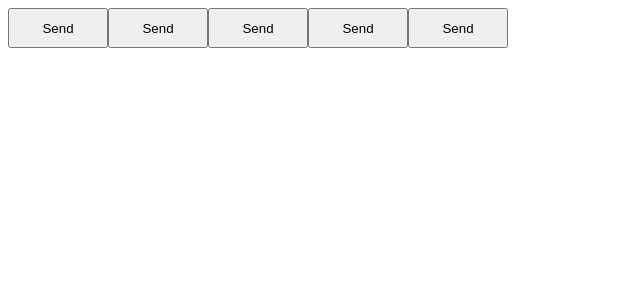
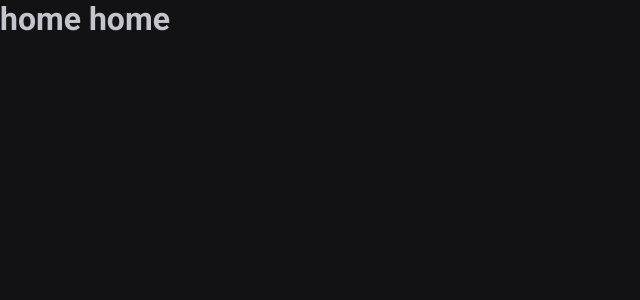
Before and after one commit to sergiobtos/02-ignite-timer, a React (Vite) app: page / in a window 1280 px wide. Shown: the top 300 px of the page, without its empty margins (0-640 px from the left). Built offline with nearby package versions, Linux system fonts and the light colour scheme.

Commit message:
Adding Router

```diff
--- a/index.html
+++ b/index.html
@@ -1,12 +1,19 @@
 <!DOCTYPE html>
 <html lang="en">
+
 <head>
   <meta charset="UTF-8" />
+  <link rel="preconnect" href="https://fonts.googleapis.com">
+  <link rel="preconnect" href="https://fonts.gstatic.com" crossorigin>
   <meta name="viewport" content="width=device-width, initial-scale=1.0" />
+  <link href="https://fonts.googleapis.com/css2?family=Roboto+Mono:wght@700&family=Roboto:wght@400;700&display=swap"
+    rel="stylesheet" />
   <title>Ignite Timer</title>
 </head>
+
 <body>
   <div id="root"></div>
   <script type="module" src="/src/main.tsx"></script>
 </body>
+
 </html>
--- a/package.json
+++ b/package.json
@@ -6,18 +6,22 @@
   "scripts": {
     "dev": "vite",
     "build": "tsc && vite build",
-    "preview": "vite preview"
+    "preview": "vite preview",
+    "lint": "eslint src --ext .ts,.tsx"
   },
   "dependencies": {
     "react": "^18.2.0",
     "react-dom": "^18.2.0",
+    "react-router-dom": "^6.9.0",
     "styled-components": "^5.3.8"
   },
   "devDependencies": {
+    "@rocketseat/eslint-config": "^1.2.0",
     "@types/react": "^18.0.27",
     "@types/react-dom": "^18.0.10",
     "@types/styled-components": "^5.1.26",
     "@vitejs/plugin-react": "^3.1.0",
+    "eslint": "^8.36.0",
     "typescript": "^4.9.3",
     "vite": "^4.1.0"
   }
--- a/src/App.tsx
+++ b/src/App.tsx
@@ -1,15 +1,17 @@
-import { Button } from "./components/Button";
-import { ThemeProvider } from 'styled-components';
-import { defaultTheme } from "./styles/themes/default";
+import { BrowserRouter } from 'react-router-dom'
+import { ThemeProvider } from 'styled-components'
+import { Router } from './Router'
+
+import { GlobalStyle } from './styles/global'
+import { defaultTheme } from './styles/themes/default'
 
 export function App() {
   return (
     <ThemeProvider theme={defaultTheme}>
-      <Button variant="primary" />
-      <Button variant="secondary" />
-      <Button variant="success" />
-      <Button variant="danger" />
-      <Button />
+      <BrowserRouter>
+        <Router />
+      </BrowserRouter>
+      <GlobalStyle />
     </ThemeProvider>
   )
 }
--- /dev/null
+++ b/src/Router.tsx
@@ -0,0 +1,13 @@
+/* eslint-disable react/jsx-no-undef */
+import { Route, Routes } from 'react-router-dom'
+import { Home } from './pages/Home'
+import { History } from './pages/History'
+
+export function Router() {
+  return (
+    <Routes>
+      <Route path="/" element={<Home />} />
+      <Route path="/history" element={<History />} />
+    </Routes>
+  )
+}
--- a/src/components/Button.styles.ts
+++ /dev/null
@@ -1,24 +0,0 @@
-import styled, { css } from 'styled-components'
-
-export type ButtonVariant = 'primary' | 'secondary' | 'danger' | 'success';
-
-interface ButtonContainerProps {
-  variant: ButtonVariant;
-}
-
-const buttonVariants = {
-  primary: 'purple',
-  secondary: 'orange',
-  danger: 'red',
-  success: 'green'
-};
-
-export const ButtonContainer = styled.button<ButtonContainerProps>`
-  width: 100px;
-  height: 40px;
-`
-
-
-/* ${props => {
-    return css`background-color: ${buttonVariants[props.variant]}`
-  }} */
--- a/src/components/Button.tsx
+++ /dev/null
@@ -1,9 +0,0 @@
-import { ButtonContainer, ButtonVariant } from './Button.styles'
-
-interface ButtonProps {
-  variant?: ButtonVariant;
-}
-
-export function Button({variant = 'primary'}: ButtonProps) {
-  return <ButtonContainer variant={variant}>Send</ButtonContainer>
-}
--- /dev/null
+++ b/src/pages/History.tsx
@@ -0,0 +1,3 @@
+export function History() {
+  return <h1>History</h1>
+}
--- /dev/null
+++ b/src/pages/Home.tsx
@@ -0,0 +1,3 @@
+export function Home() {
+  return <h1>home home</h1>
+}
--- /dev/null
+++ b/src/styles/global.ts
@@ -0,0 +1,25 @@
+import { createGlobalStyle } from 'styled-components'
+
+export const GlobalStyle = createGlobalStyle`
+  * {
+    margin: 0;
+    padding: 0;
+    box-sizing: border-box;
+  }
+
+  :focus {
+    outline: 0;
+    box-shadow: 0 0 0 2px ${(props) => props.theme['green-500']}
+  }
+
+  body {
+    background: ${(props) => props.theme['gray-900']};
+    color:${(props) => props.theme['gray-300']};
+  }
+
+  body, input, textarea, button {
+    font-family: 'Roboto', sans-serif;
+    font-weight: 400;
+    font-size: 1rem;
+  }
+`
--- a/src/styles/themes/default.ts
+++ b/src/styles/themes/default.ts
@@ -1,4 +1,21 @@
 export const defaultTheme = {
-  primary: 'purple',
-  secondary: 'orange',
+  white: '#fff',
+
+  'gray-100': '#E1E1E6',
+  'gray-300': '#C4C4CC',
+  'gray-400': '#8D8D99',
+  'gray-500': '#7C7C8A',
+  'gray-600': '#323238',
+  'gray-700': '#29292E',
+  'gray-800': '#202024',
+  'gray-900': '#121214',
+
+  'green-300': '#00B37E',
+  'green-500': '#00875F',
+  'green-700': '#015F43',
+
+  'red-500': '#AB222E',
+  'red-700': '#7A1921',
+
+  'yellow-500': '#FBA94C',
 }
```
Also changed, not shown: src/@types/styles.d.ts (added, +8 -0 lines), .eslintrc.json (added), 1 other file (tests, documents, lock files or other folders). Lines whose indentation alone changed are shown as unchanged.
